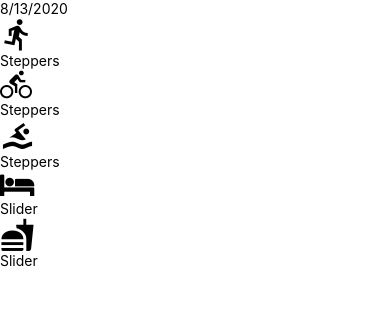
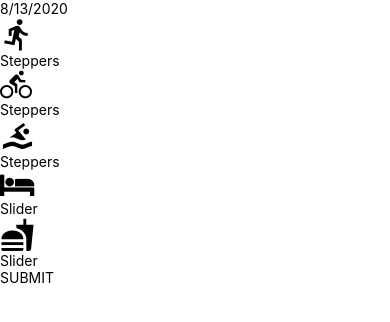
Before and after one commit to TylerOlli/SoFloFitness, a React Native app: screen / in a window 390 px wide. Shown: the top 322 px of the page. Built offline with nearby package versions, Linux system fonts and the light colour scheme.

Commit message:
Updates for AddEntry submit button

```diff
--- a/components/AddEntry.js
+++ b/components/AddEntry.js
@@ -1,9 +1,17 @@
 import React, { Component } from 'react';
-import { View } from 'react-native';
-import { getMetricMetaInfo } from '../utils/helpers';
+import { View, TouchableOpacity, Text } from 'react-native';
+import { getMetricMetaInfo, timeToString } from '../utils/helpers';
 import Slider from './Slider';
 import Steppers from './Steppers';
 import DateHeader from './DateHeader';
+
+function SubmitBtn({ onPress }) {
+  return (
+    <TouchableOpacity onPress={onPress}>
+      <Text>SUBMIT</Text>
+    </TouchableOpacity>
+  );
+}
 
 export default class AddEntry extends Component {
   state = {
@@ -40,6 +48,20 @@
       [metric]: value,
     }));
   };
+  submit = () => {
+    const key = timeToString();
+    const entry = this.state;
+
+    // Update Redux
+
+    this.setState(() => ({ run: 0, bike: 0, swim: 0, sleep: 0, eat: 0 }));
+
+    // Navigate to home
+
+    // Save to "DB"
+
+    // Clear local notification
+  };
   render() {
     const metaInfo = getMetricMetaInfo();
 
@@ -70,6 +92,7 @@
             </View>
           );
         })}
+        <SubmitBtn onPress={this.submit} />
       </View>
     );
   }
```
